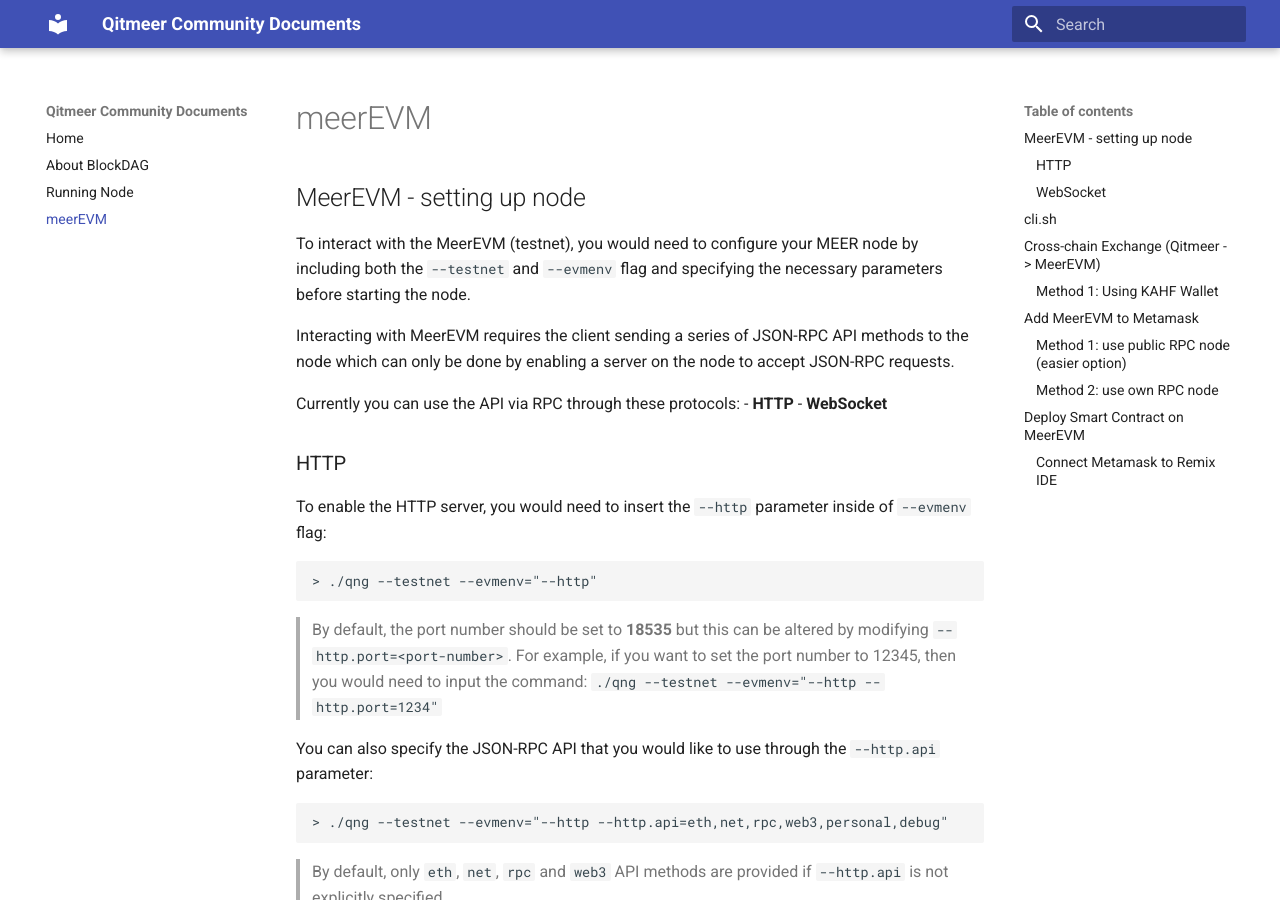
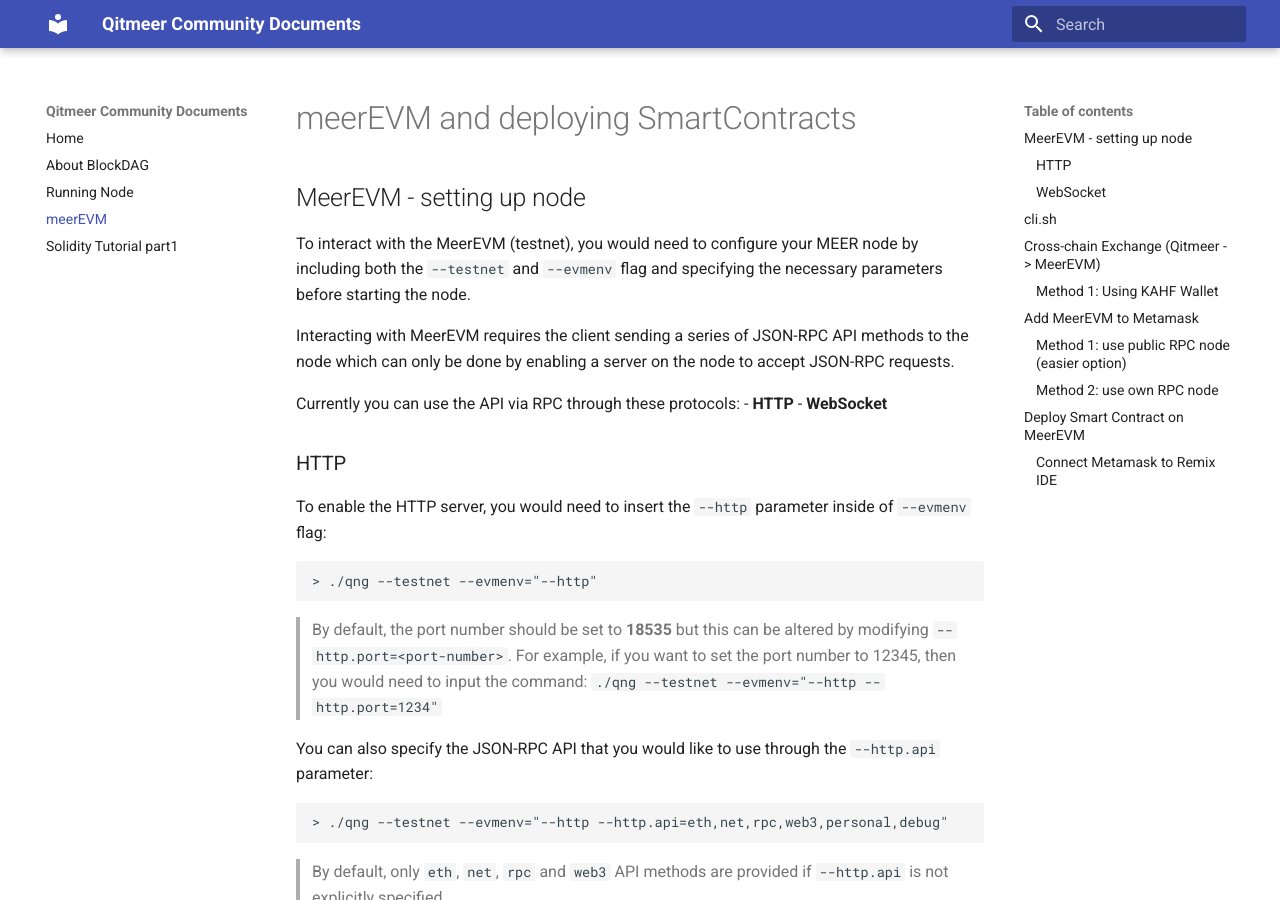
Before and after one commit to Qitmeer/community_docs, an MkDocs documentation site: the page built from docs/meerEVM_deploying_SmartContracts.md, in a window 1280 px wide and 900 px high. Built offline with MkDocs 1.6.1 and Material for MkDocs 9.7.7, drawn with Linux system fonts in a browser that asks for light colours.

Commit message:
add heading to existing docs
add heading to existing docs, and update nav page on yml.

```diff
--- a/docs/meerEVM_deploying_SmartContracts.md
+++ b/docs/meerEVM_deploying_SmartContracts.md
@@ -1,4 +1,4 @@
-
+# meerEVM and deploying SmartContracts
 
 ## MeerEVM - setting up node
 
--- a/mkdocs.yml
+++ b/mkdocs.yml
@@ -4,5 +4,6 @@
   - About BlockDAG: What_is_BlockDAG.md
   - Running Node: Installation_Running_qng_node.md
   - meerEVM: meerEVM_deploying_SmartContracts.md
+  - Solidity Tutorial part1: solidity_tutorial_basics_part_1.md
 theme:
   name: material
```
Also changed, not shown: docs/Installation_Running_qng_node.md (+1 -0 lines).
